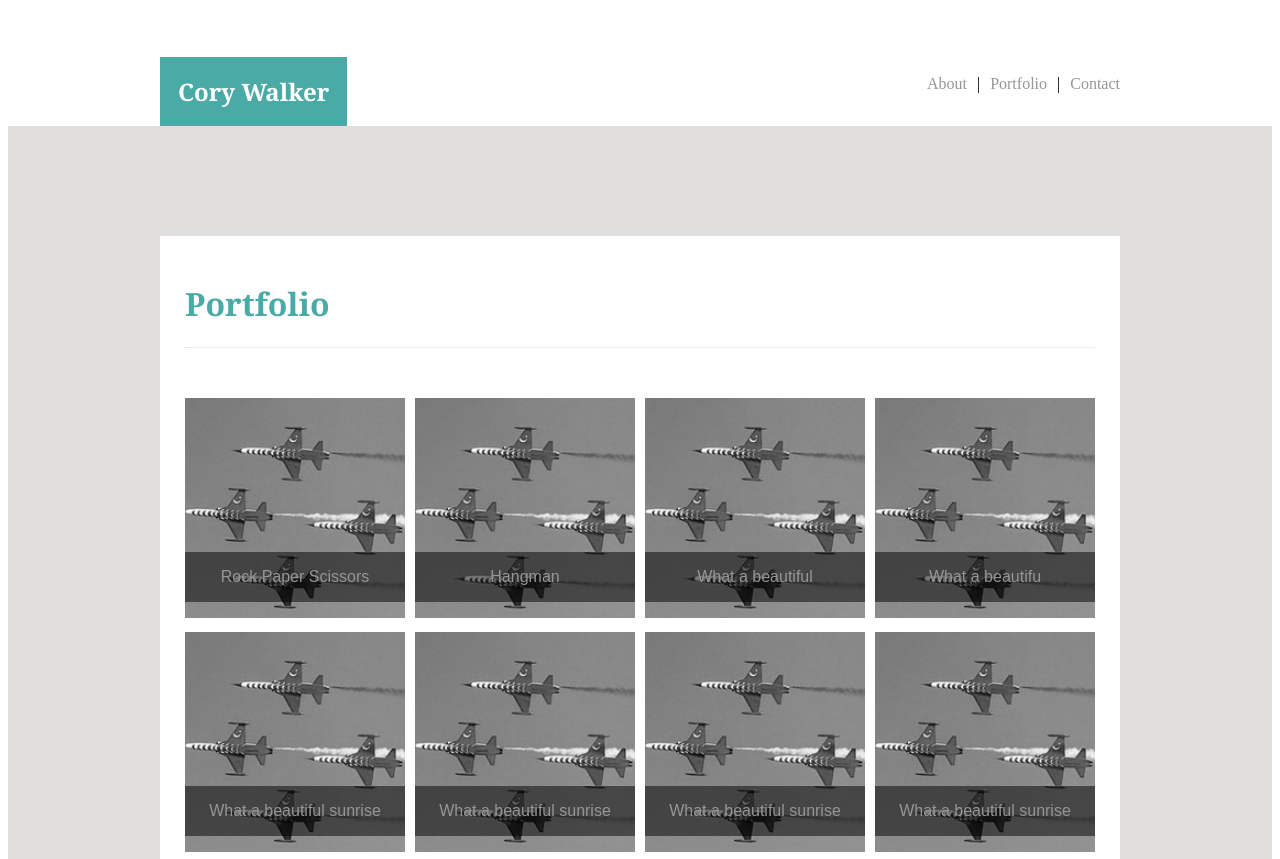
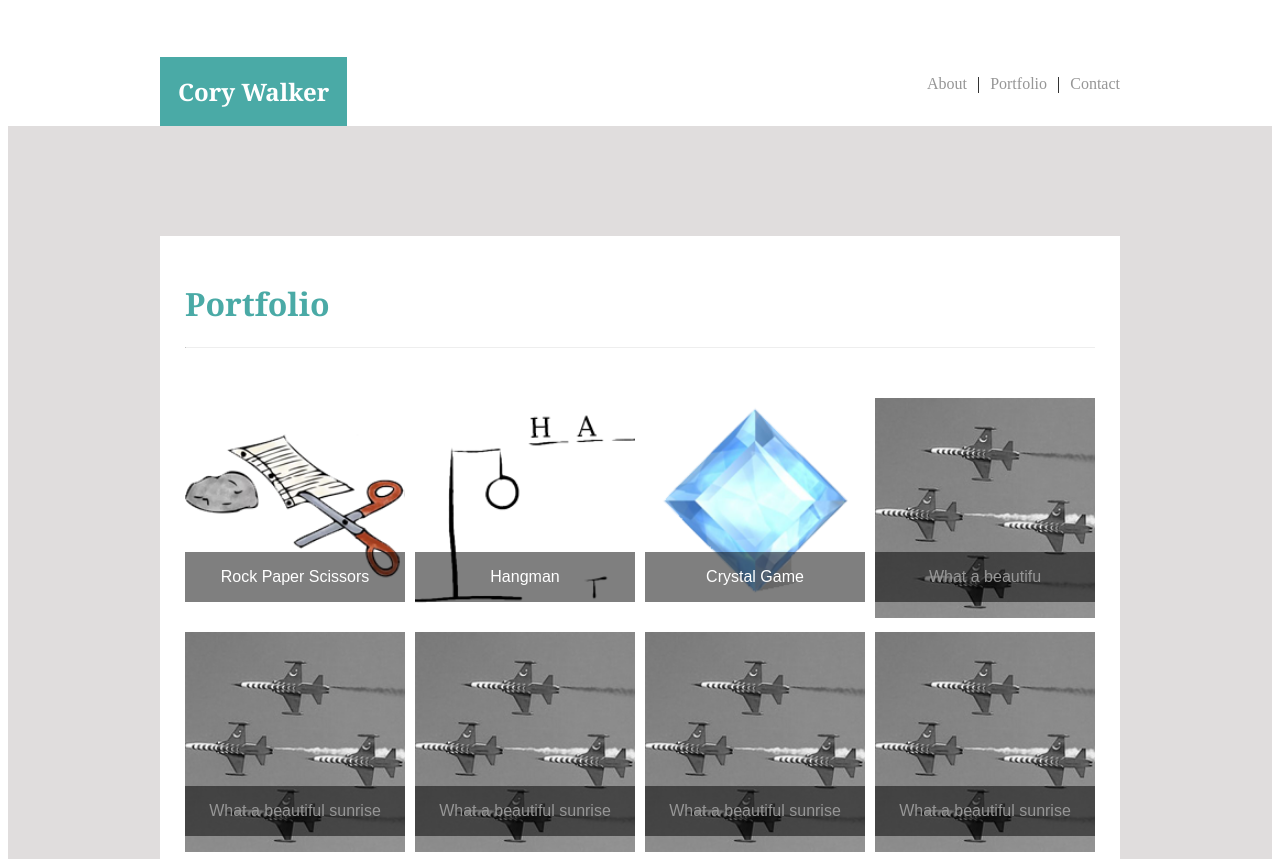
Before and after one commit to GospelBeats/Basic-Portfolio, a plain HTML site: page portfolio.html in a window 1280 px wide. Shown: the top 859 px of the page. Drawn offline with Linux system fonts and the light colour scheme.

Commit message:
added some images

```diff
--- a/portfolio.html
+++ b/portfolio.html
@@ -32,27 +32,27 @@
 	<div class="grid-container">
 		<a href="#">
 		<div class="img-container">
-		<img src="assets/images/planes.jpg" alt="" width="200" height="200">
+		<img src="assets/images/rps.png" alt="" width="200" height="200">
 		<div class="text-block">
-		<p>Rock Paper Scissors</p>
+		<p style="color:white">Rock Paper Scissors</p>
+		</div>
+		</div>
+		</a>
+
+		<a href="https://gospelbeats.github.io/Hangman/" target="_blank">
+		<div class="img-container">
+		<img src="assets/images/hm.png" alt="" width="200" height="200">
+		<div class="text-block">
+		<p style="color:white">Hangman</p>
 		</div>
 		</div>
 		</a>
 
 		<a href="#">
 		<div class="img-container">
-		<img src="assets/images/planes.jpg" alt="" width="200" height="200">
+		<img src="assets/images/cry.png" alt="" width="200" height="200">
 		<div class="text-block">
-		<p>Hangman</p>
-		</div>
-		</div>
-		</a>
-
-		<a href="#">
-		<div class="img-container">
-		<img src="assets/images/planes.jpg" alt="" width="200" height="200">
-		<div class="text-block">
-		<p>What a beautiful</p>
+		<p style="color:white">Crystal Game</p>
 		</div>
 		</div>
 		</a>
```
Also changed, not shown: assets/images/cry.png (added), assets/images/hm.png (added), assets/images/rps.png (added).
